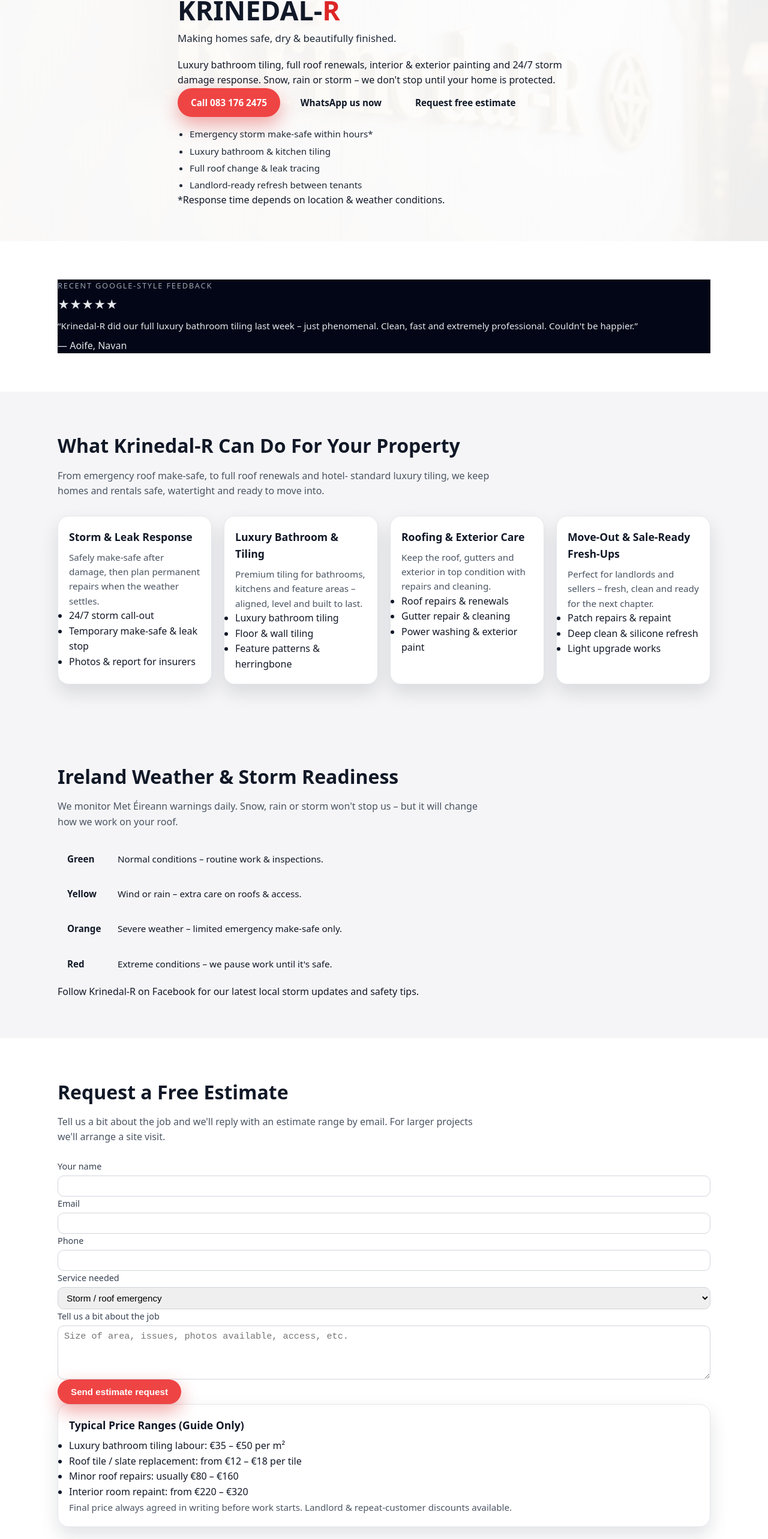
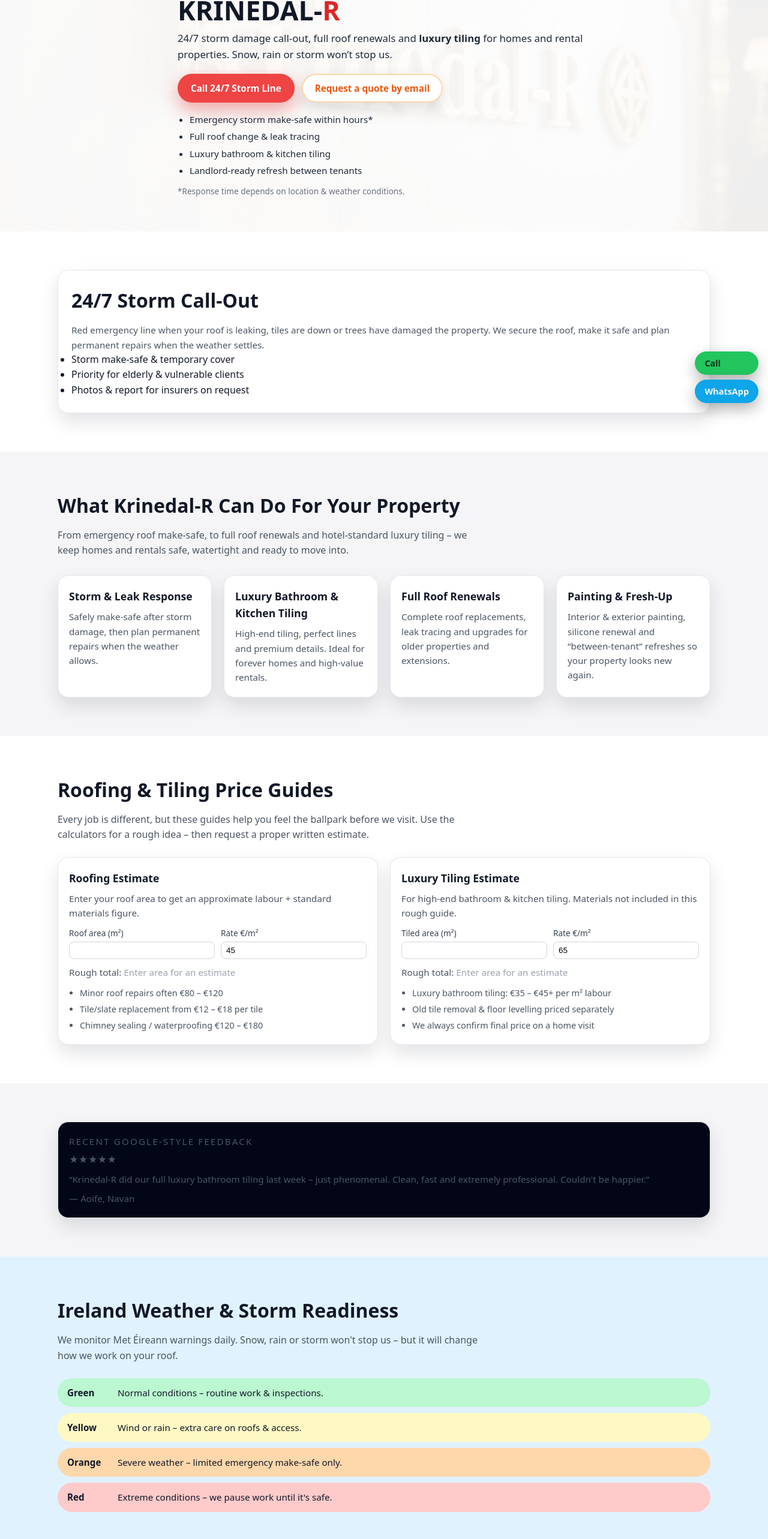
Before and after one commit to krinedalr-stack/krinedalr-v12, a Next.js app: page / in a window 1280 px wide. Shown: the part 112-2678 px from the top of the page at 60% size. Built offline with nearby package versions, Linux system fonts and the light colour scheme.

Commit message:
Update page.jsx

```diff
--- a/app/page.jsx
+++ b/app/page.jsx
@@ -1,15 +1,32 @@
 // app/page.jsx
+'use client';
+
+import { useState } from 'react';
+import CallButtons from '../components/CallButtons';
+import Weather from '../components/Weather';
 
 export default function HomePage() {
+  // Simple roofing calculator
+  const [roofArea, setRoofArea] = useState('');
+  const [roofRate, setRoofRate] = useState(45); // €/m² example
+  const roofEstimate =
+    roofArea && roofRate ? (Number(roofArea) * Number(roofRate)).toFixed(0) : '';
+
+  // Simple tiling calculator
+  const [tileArea, setTileArea] = useState('');
+  const [tileRate, setTileRate] = useState(65); // €/m² luxury rate
+  const tileEstimate =
+    tileArea && tileRate ? (Number(tileArea) * Number(tileRate)).toFixed(0) : '';
+
   return (
     <main>
-      {/* HERO */}
-      <section className="hero" id="top">
+      {/* HERO – OLD TOP, WITH BACKGROUND IMAGE */}
+      <section className="hero">
         <div className="hero-overlay">
           <div className="container hero-inner">
-            <div className="hero-content">
+            <div className="hero-text">
               <p className="hero-tagline">
-                PREMIUM PROPERTY CARE ACROSS IRELAND ☘️
+                PREMIUM PROPERTY CARE ACROSS IRELAND <span className="hero-clover">☘️</span>
               </p>
 
               <h1 className="hero-title">
@@ -17,184 +34,229 @@
               </h1>
 
               <p className="hero-lead">
-                Making homes safe, dry & beautifully finished.
-              </p>
-
-              <p className="hero-sub">
-                Luxury bathroom tiling, full roof renewals, interior & exterior
-                painting and 24/7 storm damage response. Snow, rain or storm –
-                we don&apos;t stop until your home is protected.
+                24/7 storm damage call-out, full roof renewals and{' '}
+                <strong>luxury tiling</strong> for homes and rental properties.
+                Snow, rain or storm won’t stop us.
               </p>
 
               <div className="hero-actions">
                 <a href="tel:0831762475" className="btn btn-primary">
-                  Call 083 176 2475
+                  Call 24/7 Storm Line
                 </a>
                 <a
-                  href="https://wa.me/353831762475"
-                  className="btn btn-outline"
-                  target="_blank"
-                  rel="noreferrer"
+                  href="mailto:krinedalr@gmail.com?subject=Quote%20request%20from%20website"
+                  className="btn btn-secondary"
                 >
-                  WhatsApp us now
-                </a>
-                <a href="#estimate" className="btn btn-ghost">
-                  Request free estimate
+                  Request a quote by email
                 </a>
               </div>
 
               <ul className="hero-bullets">
                 <li>Emergency storm make-safe within hours*</li>
-                <li>Luxury bathroom & kitchen tiling</li>
-                <li>Full roof change & leak tracing</li>
+                <li>Full roof change &amp; leak tracing</li>
+                <li>Luxury bathroom &amp; kitchen tiling</li>
                 <li>Landlord-ready refresh between tenants</li>
               </ul>
 
-              <p className="hero-footnote">
-                *Response time depends on location & weather conditions.
+              <p className="hero-note">
+                *Response time depends on location &amp; weather conditions.
               </p>
             </div>
           </div>
         </div>
       </section>
 
-      {/* REVIEW CARD */}
+      {/* 24/7 STORM CALLOUT CARD */}
       <section className="section section-alt">
         <div className="container">
-          <div className="review-card">
-            <p className="review-label">RECENT GOOGLE-STYLE FEEDBACK</p>
-            <p className="review-stars">★★★★★</p>
-            <p className="review-text">
-              “Krinedal-R did our full luxury bathroom tiling last week – just
-              phenomenal. Clean, fast and extremely professional. Couldn&apos;t
-              be happier.”
+          <div className="card big">
+            <h2>24/7 Storm Call-Out</h2>
+            <p>
+              Red emergency line when your roof is leaking, tiles are down or trees have damaged
+              the property. We secure the roof, make it safe and plan permanent repairs when the
+              weather settles.
             </p>
-            <p className="review-author">— Aoife, Navan</p>
+            <ul>
+              <li>Storm make-safe &amp; temporary cover</li>
+              <li>Priority for elderly &amp; vulnerable clients</li>
+              <li>Photos &amp; report for insurers on request</li>
+            </ul>
           </div>
         </div>
       </section>
 
-      {/* WHAT KRINEDAL-R CAN DO */}
-      <section className="section section-light" id="services">
+      {/* MAIN SERVICES */}
+      <section className="section">
         <div className="container">
           <h2>What Krinedal-R Can Do For Your Property</h2>
           <p className="section-intro">
-            From emergency roof make-safe, to full roof renewals and hotel-
-            standard luxury tiling, we keep homes and rentals safe, watertight
-            and ready to move into.
+            From emergency roof make-safe, to full roof renewals and hotel-standard luxury tiling –
+            we keep homes and rentals safe, watertight and ready to move into.
           </p>
 
           <div className="grid services-grid">
             <div className="card">
               <h3>Storm &amp; Leak Response</h3>
               <p>
-                Safely make-safe after damage, then plan permanent repairs when
-                the weather settles.
+                Safely make-safe after storm damage, then plan permanent repairs when the weather
+                allows.
               </p>
-              <ul>
-                <li>24/7 storm call-out</li>
-                <li>Temporary make-safe &amp; leak stop</li>
-                <li>Photos &amp; report for insurers</li>
+            </div>
+
+            <div className="card">
+              <h3>Luxury Bathroom &amp; Kitchen Tiling</h3>
+              <p>
+                High-end tiling, perfect lines and premium details. Ideal for forever homes and
+                high-value rentals.
+              </p>
+            </div>
+
+            <div className="card">
+              <h3>Full Roof Renewals</h3>
+              <p>
+                Complete roof replacements, leak tracing and upgrades for older properties and
+                extensions.
+              </p>
+            </div>
+
+            <div className="card">
+              <h3>Painting &amp; Fresh-Up</h3>
+              <p>
+                Interior &amp; exterior painting, silicone renewal and “between-tenant” refreshes so
+                your property looks new again.
+              </p>
+            </div>
+          </div>
+        </div>
+      </section>
+
+      {/* SIMPLE PRICE GUIDES / CALCULATORS */}
+      <section className="section section-alt">
+        <div className="container">
+          <h2>Roofing &amp; Tiling Price Guides</h2>
+          <p className="section-intro">
+            Every job is different, but these guides help you feel the ballpark before we visit.
+            Use the calculators for a rough idea – then request a proper written estimate.
+          </p>
+
+          <div className="grid calc-grid">
+            {/* ROOFING CALC */}
+            <div className="card">
+              <h3>Roofing Estimate</h3>
+              <p className="calc-help">
+                Enter your roof area to get an approximate labour + standard materials figure.
+              </p>
+
+              <div className="calc-row">
+                <label>
+                  Roof area (m²)
+                  <input
+                    type="number"
+                    min="0"
+                    value={roofArea}
+                    onChange={(e) => setRoofArea(e.target.value)}
+                  />
+                </label>
+                <label>
+                  Rate €/m²
+                  <input
+                    type="number"
+                    min="0"
+                    value={roofRate}
+                    onChange={(e) => setRoofRate(e.target.value)}
+                  />
+                </label>
+              </div>
+
+              <p className="calc-result">
+                Rough total:{' '}
+                {roofEstimate ? (
+                  <strong>€{roofEstimate}</strong>
+                ) : (
+                  <span className="calc-placeholder">Enter area for an estimate</span>
+                )}
+              </p>
+
+              <ul className="mini-list">
+                <li>Minor roof repairs often €80 – €120</li>
+                <li>Tile/slate replacement from €12 – €18 per tile</li>
+                <li>Chimney sealing / waterproofing €120 – €180</li>
               </ul>
             </div>
 
+            {/* TILING CALC */}
             <div className="card">
-              <h3>Luxury Bathroom &amp; Tiling</h3>
-              <p>
-                Premium tiling for bathrooms, kitchens and feature areas –
-                aligned, level and built to last.
+              <h3>Luxury Tiling Estimate</h3>
+              <p className="calc-help">
+                For high-end bathroom &amp; kitchen tiling. Materials not included in this rough
+                guide.
               </p>
-              <ul>
-                <li>Luxury bathroom tiling</li>
-                <li>Floor &amp; wall tiling</li>
-                <li>Feature patterns &amp; herringbone</li>
-              </ul>
+
+              <div className="calc-row">
+                <label>
+                  Tiled area (m²)
+                  <input
+                    type="number"
+                    min="0"
+                    value={tileArea}
+                    onChange={(e) => setTileArea(e.target.value)}
+                  />
+                </label>
+                <label>
+                  Rate €/m²
+                  <input
+                    type="number"
+                    min="0"
+                    value={tileRate}
+                    onChange={(e) => setTileRate(e.target.value)}
+                  />
+                </label>
               </div>
 
-            <div className="card">
-              <h3>Roofing &amp; Exterior Care</h3>
-              <p>
-                Keep the roof, gutters and exterior in top condition with
-                repairs and cleaning.
+              <p className="calc-result">
+                Rough total:{' '}
+                {tileEstimate ? (
+                  <strong>€{tileEstimate}</strong>
+                ) : (
+                  <span className="calc-placeholder">Enter area for an estimate</span>
+                )}
               </p>
-              <ul>
-                <li>Roof repairs &amp; renewals</li>
-                <li>Gutter repair &amp; cleaning</li>
-                <li>Power washing &amp; exterior paint</li>
-              </ul>
-            </div>
 
-            <div className="card">
-              <h3>Move-Out &amp; Sale-Ready Fresh-Ups</h3>
-              <p>
-                Perfect for landlords and sellers – fresh, clean and ready for
-                the next chapter.
-              </p>
-              <ul>
-                <li>Patch repairs &amp; repaint</li>
-                <li>Deep clean &amp; silicone refresh</li>
-                <li>Light upgrade works</li>
+              <ul className="mini-list">
+                <li>Luxury bathroom tiling: €35 – €45+ per m² labour</li>
+                <li>Old tile removal &amp; floor levelling priced separately</li>
+                <li>We always confirm final price on a home visit</li>
               </ul>
             </div>
           </div>
         </div>
       </section>
 
-      {/* WEATHER READINESS */}
-      <section className="section section-soft" id="weather">
+      {/* GOOGLE-STYLE REVIEW */}
+      <section className="section">
         <div className="container">
-          <h2>Ireland Weather &amp; Storm Readiness</h2>
-          <p className="section-intro">
-            We monitor Met Éireann warnings daily. Snow, rain or storm won&apos;t
-            stop us – but it will change how we work on your roof.
+          <div className="card review-card">
+            <p className="review-label">Recent Google-style feedback</p>
+            <p className="review-stars">★★★★★</p>
+            <p className="review-text">
+              “Krinedal-R did our full luxury bathroom tiling last week – just phenomenal. Clean,
+              fast and extremely professional. Couldn&apos;t be happier.”
             </p>
-
-          <div className="weather-grid">
-            <div className="weather-pill weather-pill-green">
-              <span className="weather-label">Green</span>
-              <span className="weather-text">
-                Normal conditions – routine work &amp; inspections.
-              </span>
+            <p className="review-name">— Aoife, Navan</p>
           </div>
-
-            <div className="weather-pill weather-pill-yellow">
-              <span className="weather-label">Yellow</span>
-              <span className="weather-text">
-                Wind or rain – extra care on roofs &amp; access.
-              </span>
-            </div>
-
-            <div className="weather-pill weather-pill-orange">
-              <span className="weather-label">Orange</span>
-              <span className="weather-text">
-                Severe weather – limited emergency make-safe only.
-              </span>
-            </div>
-
-            <div className="weather-pill weather-pill-red">
-              <span className="weather-label">Red</span>
-              <span className="weather-text">
-                Extreme conditions – we pause work until it&apos;s safe.
-              </span>
-            </div>
-          </div>
-
-          <p className="weather-note">
-            Follow Krinedal-R on Facebook for our latest local storm updates and
-            safety tips.
-          </p>
         </div>
       </section>
 
-      {/* ESTIMATE FORM */}
-      <section className="section section-alt" id="estimate">
-        <div className="container estimate-grid">
-          <div>
+      {/* WEATHER SECTION (COLOURED BUTTONS) */}
+      <Weather />
+
+      {/* ESTIMATE FORM + BOOKING / PAYMENT */}
+      <section className="section section-alt">
+        <div className="container">
           <h2>Request a Free Estimate</h2>
           <p className="section-intro">
-              Tell us a bit about the job and we&apos;ll reply with an estimate
-              range by email. For larger projects we&apos;ll arrange a site
-              visit.
+            Tell us a bit about your property and we&apos;ll reply with a rough estimate or arrange
+            a site visit. No pressure, no hard sell.
           </p>
 
           <form
@@ -203,9 +265,15 @@
             method="post"
             encType="text/plain"
           >
+            <div className="grid form-grid">
               <label>
-                Your name
+                Name
                 <input type="text" name="name" required />
+              </label>
+
+              <label>
+                Phone
+                <input type="tel" name="phone" required />
               </label>
 
               <label>
@@ -214,67 +282,44 @@
               </label>
 
               <label>
-                Phone
-                <input type="tel" name="phone" />
-              </label>
-
-              <label>
                 Service needed
                 <select name="service">
-                  <option>Storm / roof emergency</option>
-                  <option>Roof repairs / renewal</option>
+                  <option>Storm / roof leak</option>
+                  <option>Full roof renewal</option>
                   <option>Luxury bathroom tiling</option>
-                  <option>Kitchen / floor tiling</option>
-                  <option>Painting &amp; fresh-up</option>
-                  <option>Landlord refresh between tenants</option>
-                  <option>Other property works</option>
+                  <option>Kitchen tiling</option>
+                  <option>Painting / fresh-up</option>
+                  <option>Other / not sure yet</option>
                 </select>
               </label>
+            </div>
 
-              <label>
+            <label className="estimate-notes">
               Tell us a bit about the job
               <textarea
                 name="details"
+                rows={4}
                 placeholder="Size of area, issues, photos available, access, etc."
-                  rows={4}
               />
             </label>
 
-              <button type="submit" className="btn btn-primary full-width">
+            <button type="submit" className="btn btn-primary wide">
               Send estimate request
             </button>
           </form>
-          </div>
 
-          <div>
-            <div className="card mini">
-              <h3>Typical Price Ranges (Guide Only)</h3>
+          <div className="card booking-card">
+            <h3>Booking &amp; Payment</h3>
             <ul>
-                <li>Luxury bathroom tiling labour: €35 – €50 per m²</li>
-                <li>Roof tile / slate replacement: from €12 – €18 per tile</li>
-                <li>Minor roof repairs: usually €80 – €160</li>
-                <li>Interior room repaint: from €220 – €320</li>
+              <li>Materials-first options available for new projects</li>
+              <li>Clear written scope agreed before starting</li>
+              <li>Digital invoice &amp; payment by bank transfer</li>
+              <li>Photos provided for your records on request</li>
             </ul>
-              <p className="card-note">
-                Final price always agreed in writing before work starts. Landlord
-                &amp; repeat-customer discounts available.
+            <p className="booking-note">
+              We keep payments simple and transparent – all details are clearly written on your
+              invoice.
             </p>
-            </div>
-          </div>
-        </div>
-      </section>
-
-      {/* BOOKING & PAYMENT */}
-      <section className="section section-dark" id="booking">
-        <div className="container">
-          <div className="card card-dark">
-            <h2>Booking &amp; Payment</h2>
-            <ul>
-              <li>Materials-first options available for new projects.</li>
-              <li>Clear written scope agreed before starting.</li>
-              <li>Digital invoice &amp; payment by bank transfer.</li>
-              <li>Photos provided for your records on request.</li>
-            </ul>
           </div>
         </div>
       </section>
@@ -282,38 +327,62 @@
       {/* FOOTER */}
       <footer className="footer">
         <div className="container footer-inner">
-          <div>
-            <p className="footer-logo">
+          <div className="footer-main">
+            <h2 className="footer-logo">
               KRINEDAL-<span className="hero-r">R</span>
-            </p>
+            </h2>
             <p className="footer-text">
               Premium property care, storm or sunshine – Ireland-wide.
             </p>
+
+            <p className="footer-text">
+              Phone:{' '}
+              <a href="tel:0831762475" className="footer-link">
+                083 176 2475
+              </a>
+            </p>
+            <p className="footer-text">
+              Email:{' '}
+              <a href="mailto:krinedalr@gmail.com" className="footer-link">
+                krinedalr@gmail.com
+              </a>
+            </p>
+            <p className="footer-text">
+              Web:{' '}
+              <a href="https://www.krinedalr.ie" className="footer-link">
+                www.krinedalr.ie
+              </a>
+            </p>
+
+            <p className="footer-text">
+              Follow us on Facebook:{' '}
+              <a
+                href="https://www.facebook.com"
+                target="_blank"
+                rel="noreferrer"
+                className="footer-link"
+              >
+                Krinedal-R
+              </a>
+            </p>
           </div>
 
-          <div className="footer-contact">
-            <p className="footer-text">
-              Phone: <a href="tel:0831762475">083 176 2475</a>
-            </p>
-            <p className="footer-text">
-              Email:{" "}
-              <a href="mailto:krinedalr@gmail.com">krinedalr@gmail.com</a>
-            </p>
-            <div className="footer-buttons">
-              <a href="tel:0831762475" className="btn btn-footer">
+          <div className="footer-actions">
+            <a href="tel:0831762475" className="btn footer-call">
               Call
             </a>
             <a
               href="https://wa.me/353831762475"
-                className="btn btn-footer whatsapp"
               target="_blank"
               rel="noreferrer"
+              className="btn footer-whatsapp"
             >
               WhatsApp
             </a>
           </div>
         </div>
-        </div>
+
+        <CallButtons />
       </footer>
     </main>
   );
```
Lines whose indentation alone changed are shown as unchanged.
